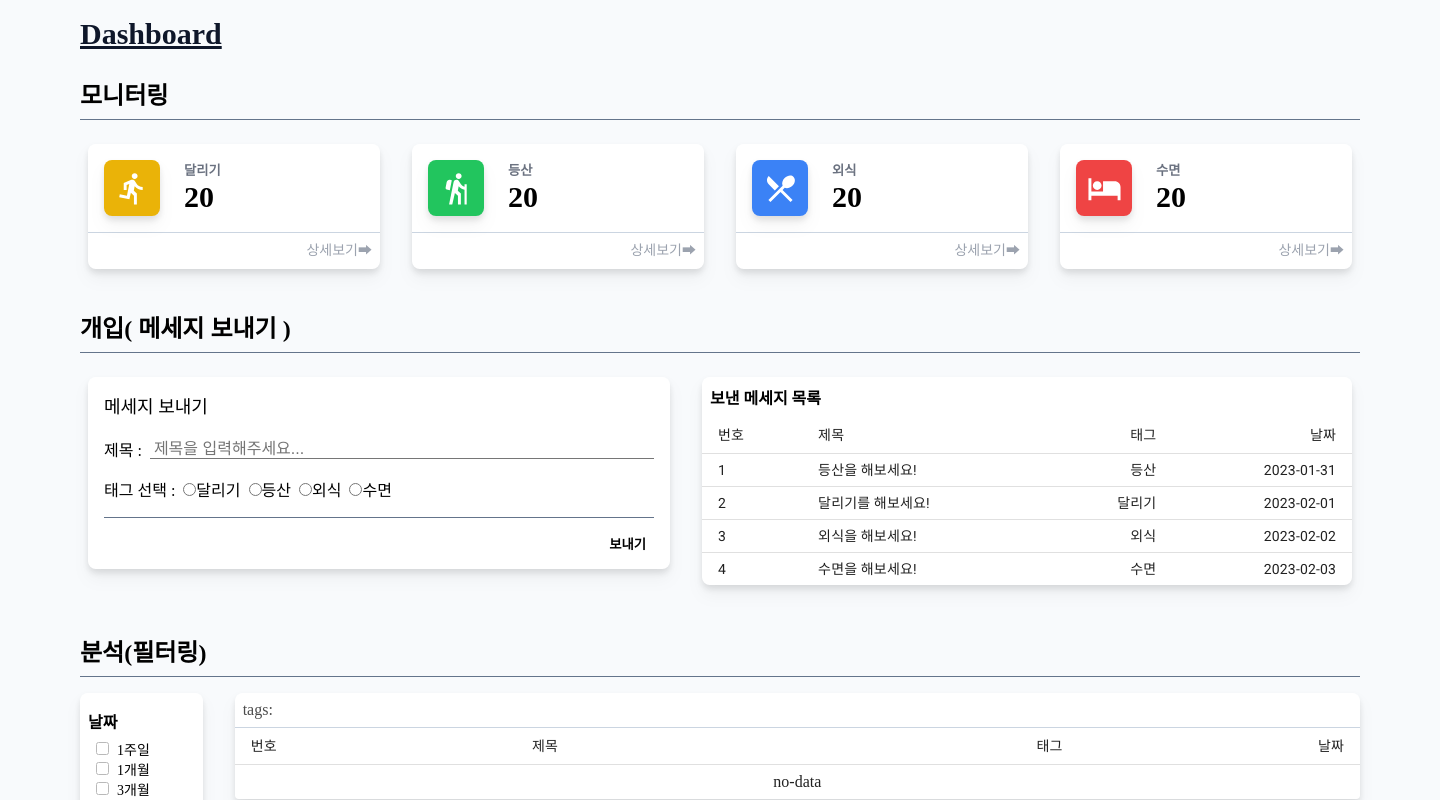
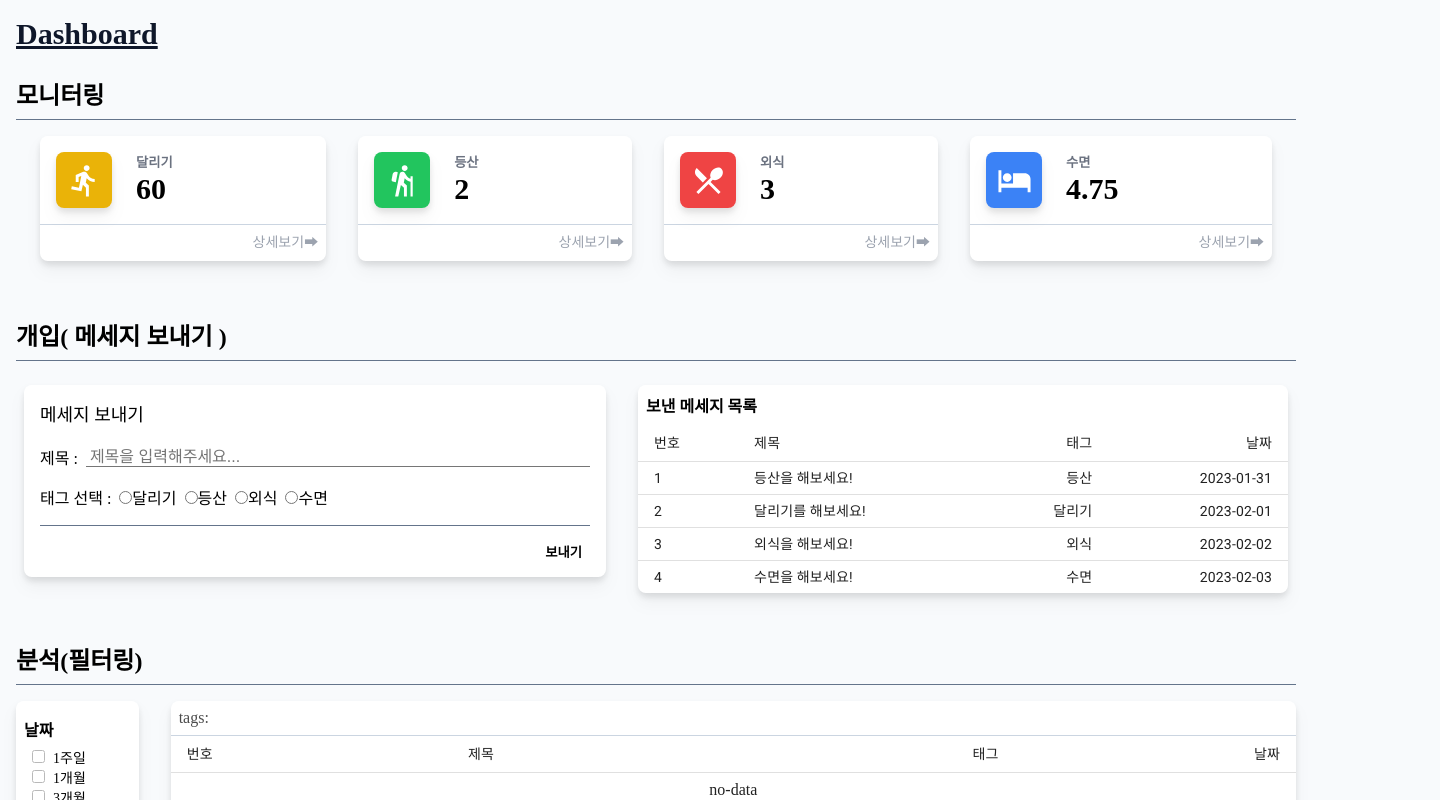
Before and after one commit to menomik1011/nextjs-ts-tailwind-dash, a Next.js app: page / in a window 1280 px wide. Shown: the top 800 px of the page, 1440 px wide, since content can reach past the window. Built offline with nearby package versions, Linux system fonts and the light colour scheme.

Commit message:
edit monitoring-section

```diff
--- /dev/null
+++ b/src/components/main/Monitoring.tsx
@@ -0,0 +1,61 @@
+import DirectionsRunIcon from "@mui/icons-material/DirectionsRun";
+import HikingIcon from "@mui/icons-material/Hiking";
+import LocalDiningIcon from "@mui/icons-material/LocalDining";
+import HotelIcon from "@mui/icons-material/Hotel";
+
+const monitoringList = [
+  {
+    title: "달리기",
+    score: 60,
+    icon: <DirectionsRunIcon fontSize="large" />,
+    color: "bg-yellow-500",
+  },
+  {
+    title: "등산",
+    score: 2,
+    icon: <HikingIcon fontSize="large" />,
+    color: "bg-green-500",
+  },
+  {
+    title: "외식",
+    score: 3,
+    icon: <LocalDiningIcon fontSize="large" />,
+    color: "bg-red-500",
+  },
+  {
+    title: "수면",
+    score: 4.75,
+    icon: <HotelIcon fontSize="large" />,
+    color: "bg-blue-500",
+  },
+];
+
+export default function Monitoring() {
+  return (
+    <div className="px-2 py-4 flex flex-wrap">
+      {monitoringList.map((item) => (
+        <div
+          key={item.title}
+          className="mx-4 flex-col grow bg-white drop-shadow-lg rounded-lg"
+        >
+          <div className="flex p-4">
+            <div
+              className={`mr-6 w-10 h-10 p-2 rounded-lg text-white flex items-center justify-center drop-shadow-lg ${item.color}`}
+            >
+              {item.icon}
+            </div>
+            <div className="flex-col items-start">
+              <h5 className="text-gray-500">{item.title}</h5>
+              <h2 className="text-3xl">{item.score}</h2>
+            </div>
+          </div>
+          <div className="p-2 border-solid border-0 border-t-[1px] border-slate-300 text-right text-sm text-gray-400 ">
+            <span className="hover:text-gray-600 cursor-pointer">
+              상세보기➡
+            </span>
+          </div>
+        </div>
+      ))}
+    </div>
+  );
+}
--- a/src/pages/index.tsx
+++ b/src/pages/index.tsx
@@ -11,6 +11,7 @@ import TableContainer from "@mui/material/TableContainer";
 import TableHead from "@mui/material/TableHead";
 import TableRow from "@mui/material/TableRow";
 import Paper from "@mui/material/Paper";
+import Monitoring from "@/components/main/monitoring";
 
 function createMsgData(
   index: number,
@@ -92,79 +93,14 @@ export default function Home() {
         <meta name="viewport" content="width=device-width, initial-scale=1" />
         <link rel="icon" href="/favicon.ico" />
       </Head>
-      <main className="md:container md:mx-auto pb-8">
+      <main className="container mx-auto px-4 pb-8">
         <h1 className="text-3xl font-bold underline text-slate-900 py-4">
           Dashboard
         </h1>
         <h2 className="border-solid border-0 border-b-[1px] border-slate-500 py-2">
           모니터링
         </h2>
-        <div className="flex gap-8 pt-4 px-2 mt-2">
-          <div className="basis-1/4 bg-white drop-shadow-lg rounded-lg flex-col">
-            <div className="flex p-4">
-              <div className="mr-6 w-10 h-10 p-2 rounded-lg bg-yellow-500 text-white flex items-center justify-center drop-shadow-lg">
-                <DirectionsRunIcon fontSize="large" />
-              </div>
-              <div className="flex-col items-start">
-                <h5 className="text-gray-500">달리기</h5>
-                <h2 className="text-3xl">20</h2>
-              </div>
-            </div>
-            <div className="p-2 border-solid border-0 border-t-[1px] border-slate-300 text-right text-sm text-gray-400 ">
-              <span className="hover:text-gray-600 cursor-pointer">
-                상세보기➡
-              </span>
-            </div>
-          </div>
-          <div className="basis-1/4 bg-white drop-shadow-lg rounded-lg flex-col">
-            <div className="flex p-4">
-              <div className="mr-6 w-10 h-10 p-2 rounded-lg bg-green-500 text-white flex items-center justify-center drop-shadow-lg">
-                <HikingIcon fontSize="large" />
-              </div>
-              <div className="flex-col items-start">
-                <h5 className="text-gray-500">등산</h5>
-                <h2 className="text-3xl">20</h2>
-              </div>
-            </div>
-            <div className="p-2 border-solid border-0 border-t-[1px] border-slate-300 text-right text-sm text-gray-400 ">
-              <span className="hover:text-gray-600 cursor-pointer">
-                상세보기➡
-              </span>
-            </div>
-          </div>
-          <div className="basis-1/4 bg-white drop-shadow-lg rounded-lg flex-col">
-            <div className="flex p-4">
-              <div className="mr-6 w-10 h-10 p-2 rounded-lg bg-blue-500 text-white flex items-center justify-center drop-shadow-lg">
-                <LocalDiningIcon fontSize="large" />
-              </div>
-              <div className="flex-col items-start">
-                <h5 className="text-gray-500">외식</h5>
-                <h2 className="text-3xl">20</h2>
-              </div>
-            </div>
-            <div className="p-2 border-solid border-0 border-t-[1px] border-slate-300 text-right text-sm text-gray-400 ">
-              <span className="hover:text-gray-600 cursor-pointer">
-                상세보기➡
-              </span>
-            </div>
-          </div>
-          <div className="basis-1/4 bg-white drop-shadow-lg rounded-lg flex-col">
-            <div className="flex p-4">
-              <div className="mr-6 w-10 h-10 p-2 rounded-lg bg-red-500 text-white flex items-center justify-center drop-shadow-lg">
-                <HotelIcon fontSize="large" />
-              </div>
-              <div className="flex-col items-start">
-                <h5 className="text-gray-500">수면</h5>
-                <h2 className="text-3xl">20</h2>
-              </div>
-            </div>
-            <div className="p-2 border-solid border-0 border-t-[1px] border-slate-300 text-right text-sm text-gray-400 ">
-              <span className="hover:text-gray-600 cursor-pointer">
-                상세보기➡
-              </span>
-            </div>
-          </div>
-        </div>
+        <Monitoring />
         <h2 className="border-solid border-0 border-b-[1px] border-slate-500 py-2 mt-8 mb-4">
           개입( 메세지 보내기 )
         </h2>
```
Also changed, not shown: tailwind.config.js (+5 -5 lines).
